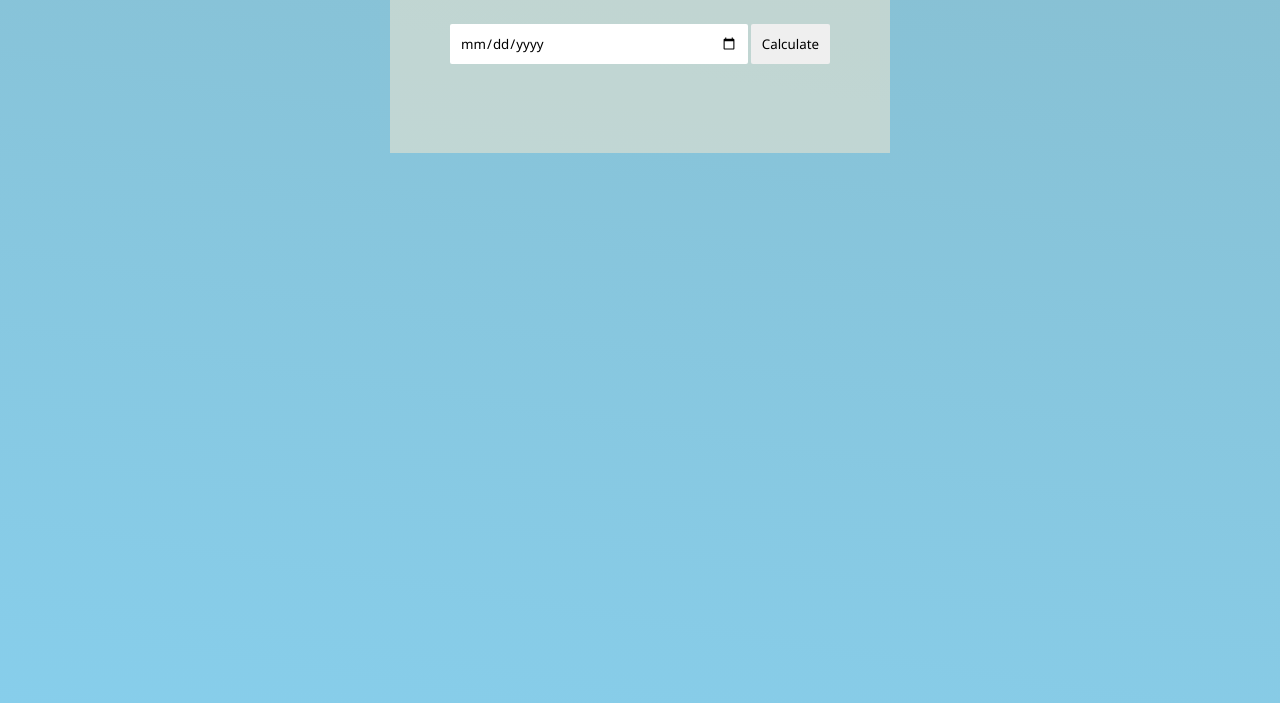
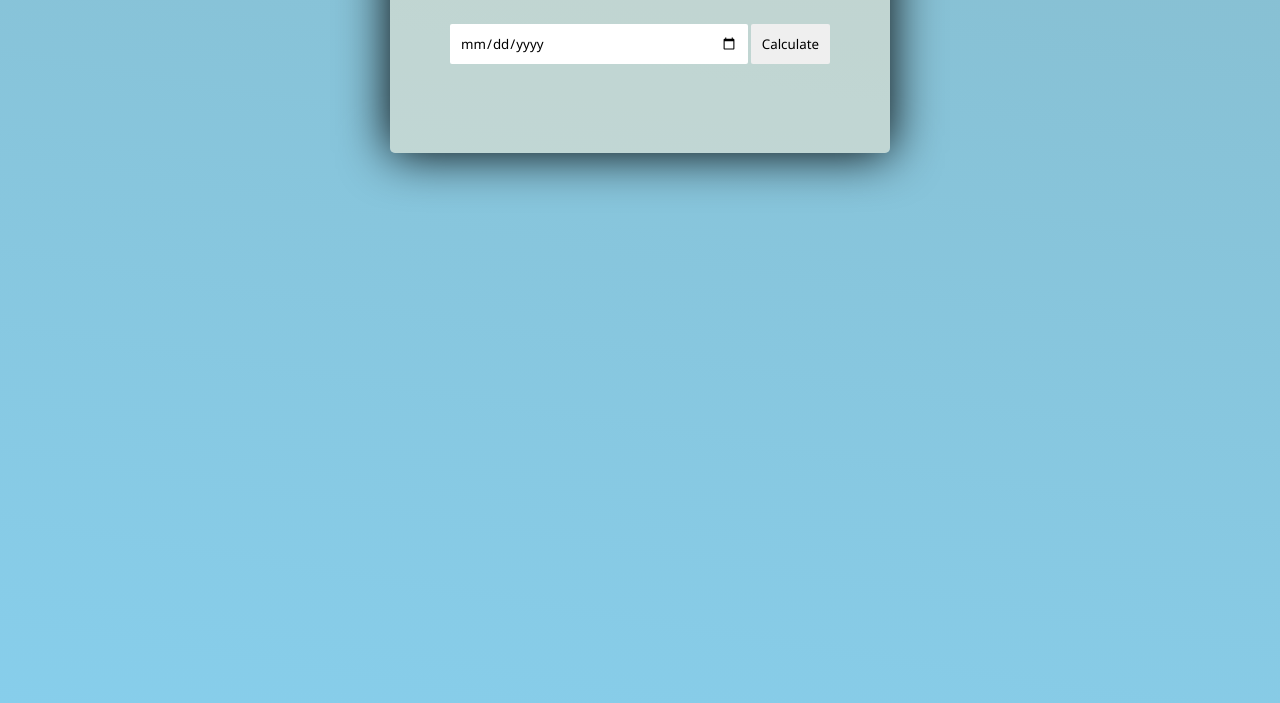
Before and after one commit to AkashInnovator/age-calculator-10, a plain HTML site: page index.html in a window 1280 px wide. Shown: the part 297-1000 px from the top of the page. Drawn offline with Linux system fonts and the light colour scheme.

Commit message:
age-calculator

```diff
--- a/style.css
+++ b/style.css
@@ -17,6 +17,8 @@ body {
   width: 500px;
   max-height: 250px;
   background-color: rgba(255, 235, 205, 0.473);
+  box-shadow: 0px 0px 50px black;
+  border-radius: 5px;
   padding: 20px;
 }
 .container .calc {
```
